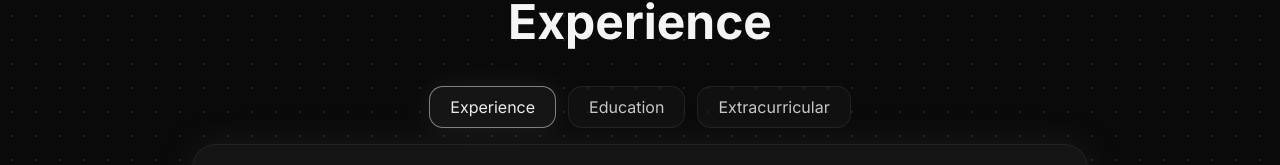
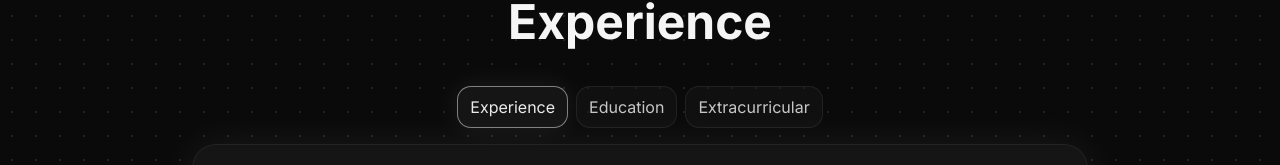
Before and after one commit to Beeplap/My-portfolio, a React (Vite) app: page / in a window 1280 px wide. Shown: the part 692-857 px from the top of the page. Built offline with nearby package versions, Linux system fonts and the light colour scheme; the HTML template or start-up script is replaced by a standard one.

Commit message:
refactor: maintained overflow of exprience items

```diff
--- a/src/components/Experience.tsx
+++ b/src/components/Experience.tsx
@@ -77,14 +77,14 @@ const Experience = () => {
       <div className="max-w-4xl cursor-default mx-auto">
         <h2 className="text-4xl md:text-5xl font-bold mb-10 text-center">Experience</h2>
 
-        <div className="flex flex-wrap items-center justify-center gap-3 mb-4 px-4">
+        <div className="flex flex-nowrap items-center justify-center gap-2 mb-4 px-2">
           {tabs.map((tab) => {
             const isActive = activeTab === tab.id;
             return (
               <button
                 key={tab.id}
                 onClick={() => setActiveTab(tab.id)}
-                className={`px-5 py-2 text-sm md:text-base transition-all rounded-md border ${
+                className={`px-3 py-2 text-xs sm:text-sm md:text-base transition-all rounded-md border whitespace-nowrap ${
                   isActive
                     ? "bg-[#151515] text-primary border-primary/50 shadow-[0_0_28px_rgba(255,255,255,0.08)]"
                     : "text-foreground/80 border-border/60 bg-card/40 hover:bg-[#151515]/70"
```
